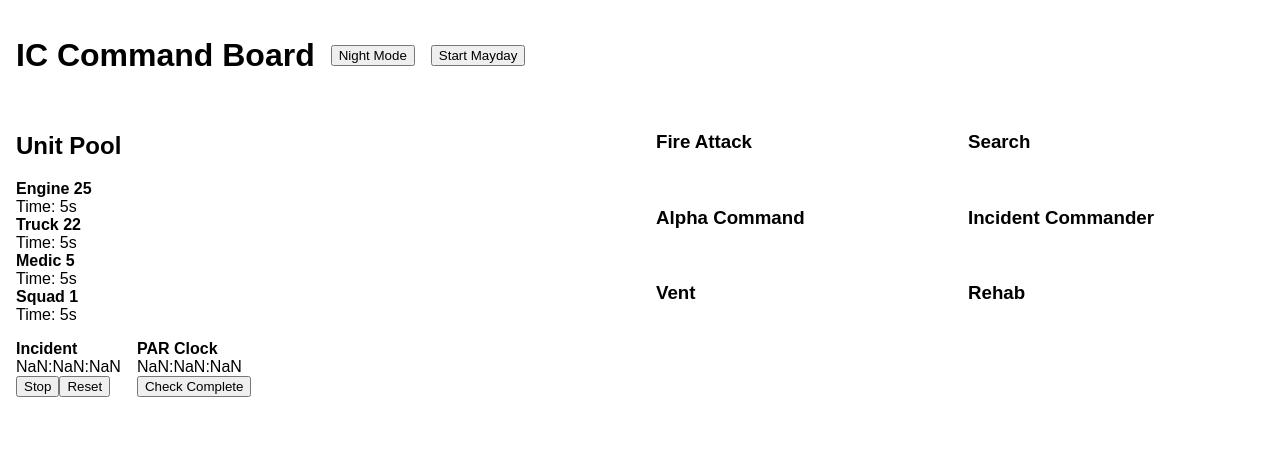
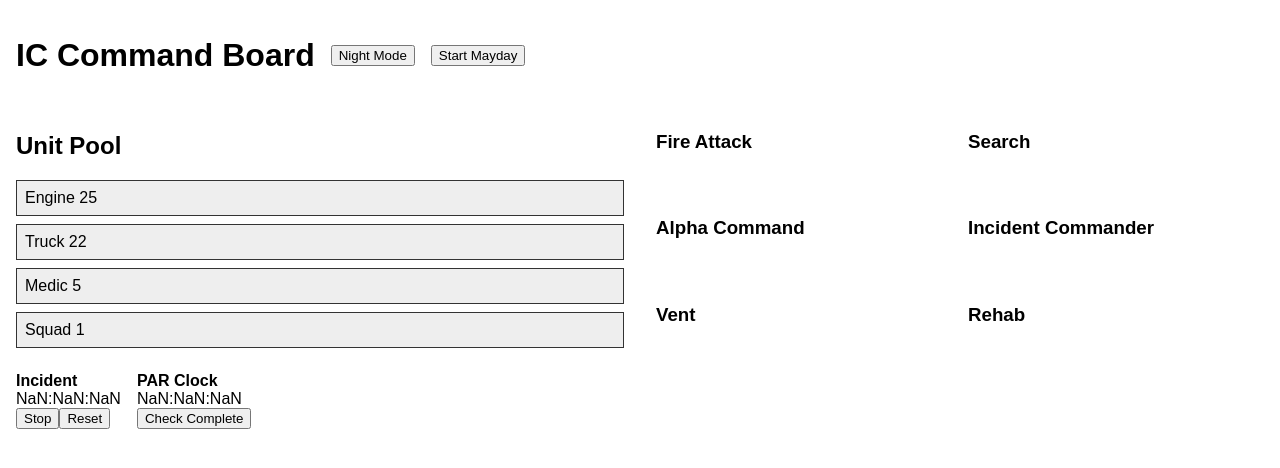
Before and after one commit to mattbayes789/ic-command-board-2, a React (Vite) app: page / in a window 1280 px wide. Shown: the top 468 px of the page. Built offline with nearby package versions, Linux system fonts and the light colour scheme.

Commit message:
Update UnitCard.jsx

```diff
--- a/src/components/UnitCard.jsx
+++ b/src/components/UnitCard.jsx
@@ -1,36 +1,17 @@
-import React, { useEffect, useState } from "react";
-import { useDraggable } from "@dnd-kit/core";
+import React from "react";
 
 const UnitCard = ({ unit }) => {
-  const { attributes, listeners, setNodeRef, transform } = useDraggable({
-    id: unit.id
-  });
-
-  const [timeAssigned, setTimeAssigned] = useState(0);
-
-  useEffect(() => {
-    const interval = setInterval(() => {
-      if (unit.assignedAt) {
-        setTimeAssigned(Math.floor((Date.now() - unit.assignedAt) / 1000));
-      } else setTimeAssigned(0);
-    }, 1000);
-    return () => clearInterval(interval);
-  }, [unit.assignedAt]);
-
   return (
     <div
-      ref={setNodeRef}
-      {...listeners}
-      {...attributes}
-      className="unit-card"
       style={{
-        transform: transform
-          ? `translate3d(${transform.x}px,${transform.y}px,0)`
-          : undefined
+        border: "1px solid #333",
+        padding: "0.5rem",
+        margin: "0.5rem 0",
+        background: "#eee",
+        cursor: "grab"
       }}
     >
-      <strong>{unit.name}</strong>
-      {unit.assignedAt && <div>Time: {timeAssigned}s</div>}
+      {unit.name}
     </div>
   );
 };
```
